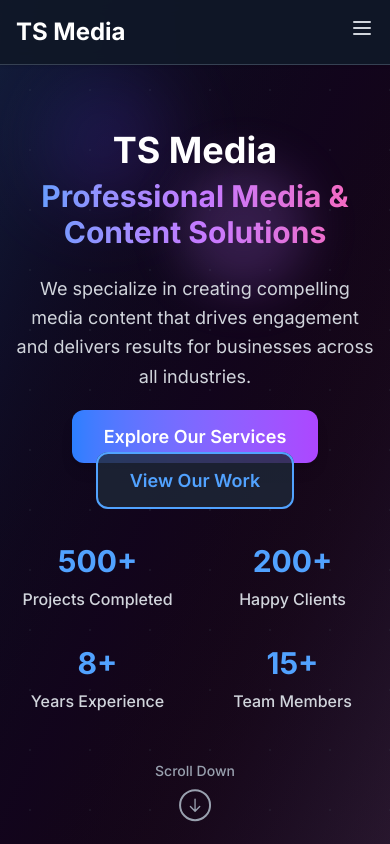
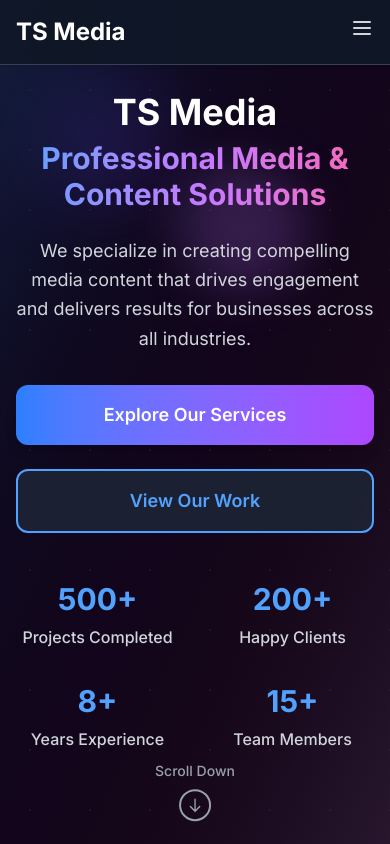
Before and after one commit to nams2002/Marketing-Website, a Next.js app: page / in a window 390 px wide. Shown: the top 844 px of the page. Built offline with nearby package versions, Linux system fonts and the light colour scheme.

Commit message:
Fix mobile button overlapping issue in Hero section
- Increased gap between buttons from gap-4 to gap-6
- Added container width constraints for better mobile layout
- Made buttons full-width on mobile devices
- Improved button spacing and alignment on all screen sizes

```diff
--- a/src/components/sections/Hero.tsx
+++ b/src/components/sections/Hero.tsx
@@ -78,16 +78,17 @@ export default function Hero() {
 
           {/* CTA Buttons */}
           <motion.div
-            className="flex flex-col sm:flex-row gap-4 justify-center items-center mb-12"
+            className="flex flex-col sm:flex-row gap-6 justify-center items-center mb-12 w-full max-w-md sm:max-w-none mx-auto"
             variants={fadeInUp}
           >
             <motion.div
               whileHover={{ scale: 1.05, y: -2 }}
               whileTap={{ scale: 0.95 }}
+              className="w-full sm:w-auto"
             >
               <Link
                 href="#services"
-                className="bg-gradient-to-r from-blue-500 to-purple-500 text-white px-8 py-4 rounded-xl text-lg font-semibold hover:from-blue-600 hover:to-purple-600 transition-all duration-300 shadow-lg hover:shadow-xl"
+                className="block w-full sm:w-auto text-center bg-gradient-to-r from-blue-500 to-purple-500 text-white px-8 py-4 rounded-xl text-lg font-semibold hover:from-blue-600 hover:to-purple-600 transition-all duration-300 shadow-lg hover:shadow-xl"
               >
                 Explore Our Services
               </Link>
@@ -95,10 +96,11 @@ export default function Hero() {
             <motion.div
               whileHover={{ scale: 1.05, y: -2 }}
               whileTap={{ scale: 0.95 }}
+              className="w-full sm:w-auto"
             >
               <Link
                 href="#portfolio"
-                className="border-2 border-blue-400 text-blue-400 px-8 py-4 rounded-xl text-lg font-semibold hover:bg-blue-400 hover:text-gray-900 transition-all duration-300 backdrop-blur-sm bg-gray-800/80"
+                className="block w-full sm:w-auto text-center border-2 border-blue-400 text-blue-400 px-8 py-4 rounded-xl text-lg font-semibold hover:bg-blue-400 hover:text-gray-900 transition-all duration-300 backdrop-blur-sm bg-gray-800/80"
               >
                 View Our Work
               </Link>
```
